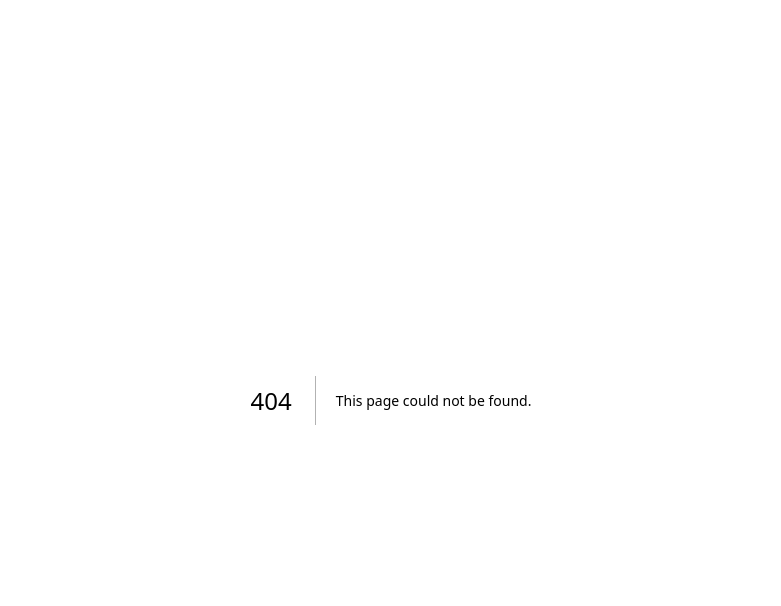
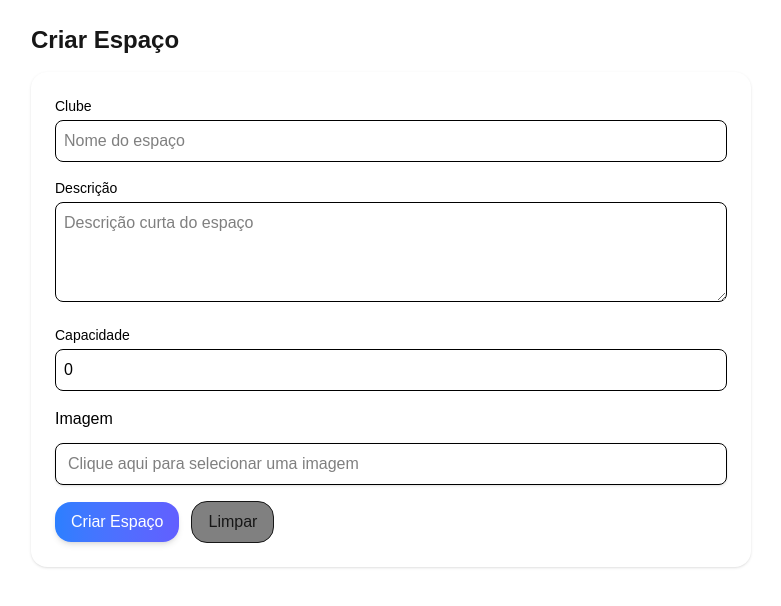
Before and after one commit to YaghoJP/PI-controle-espacos-frontend, a Next.js app in the folder frontend-ecomerce/: page /CreateSpace in a window 1280 px wide. Before the commit this address had no page. Shown: the top 606 px of the page, without its empty margins (249-1030 px from the left). Built offline with nearby package versions, Linux system fonts and the light colour scheme.

Commit message:
finish space delete create and list (#15)
Co-authored-by: godironbull <zikagabrielviera@gmail.com>

```diff
--- a/frontend-ecomerce/src/app/Componets/Buttons.tsx
+++ b/frontend-ecomerce/src/app/Componets/Buttons.tsx
@@ -1,3 +1,5 @@
+import { on } from "events";
+
 interface ButtonsProps{
     onChangeBack: ()=> void;
     onSubmit: ()=> void;
@@ -7,13 +9,13 @@ export function Buttons({onChangeBack, onSubmit}:ButtonsProps) {
     <div className="mb-6 col-span-2 flex gap-4">
       <button
         type="submit"
-        onClick={onSubmit}
+        onClick={onChangeBack}
         className="bg-gray-500 text-white px-4 py-2 rounded w-50/100 disabled:opacity-50"
       >
         Voltar
       </button>
       <button
-        onClick={onChangeBack}
+        onClick={onSubmit}
         type="submit"
         className="bg-blue-500 text-white px-4 py-2 rounded w-50/100 disabled:opacity-50"
       >
--- /dev/null
+++ b/frontend-ecomerce/src/app/Componets/FileInput.tsx
@@ -0,0 +1,71 @@
+"use client";
+
+import React, { useState, useRef } from "react";
+
+interface ImagePathInputProps {
+    onImageSelect: (file: string) => void;
+    value: string;
+}
+
+export function ImagePathInput({onImageSelect}: ImagePathInputProps) {
+  const [imageName, setImageName] = useState("");
+  const [preview, setPreview] = useState<string | null>(null);
+  const fileInputRef = useRef<HTMLInputElement>(null);
+
+  const handleFileSelect = (event: React.ChangeEvent<HTMLInputElement>) => {
+    const file = event.target.files?.[0];
+    onImageSelect(file ? file.name : "");
+    if (file) {
+      setImageName(file.name);
+      setPreview(URL.createObjectURL(file));
+    }
+  };
+
+  const handleInputClick = () => {
+    fileInputRef.current?.click();
+  };
+
+  return (
+    <div className="flex flex-col items-start gap-3">
+      {/* Campo de texto clicável */}
+      <label style={{ color: "black" }}>Imagem</label>
+      <input
+        type="text"
+        readOnly
+        value={imageName}
+        style={{ color: "black", borderColor: "black" }}
+        placeholder="Clique aqui para selecionar uma imagem"
+        onClick={handleInputClick}
+        className="w-full px-3 py-2 border rounded-lg shadow-sm cursor-pointer hover:border-blue-500 focus:outline-none"
+      />
+
+      {/* Input de arquivo oculto */}
+      <input
+        type="file"
+        accept="image/*"
+        ref={fileInputRef}
+        className="hidden"
+        onChange={handleFileSelect}
+      />
+
+      {/* Pré-visualização */}
+      {preview && (
+        <div
+          className="mt-2"
+          style={{
+            alignItems: "center",
+            justifyContent: "center",
+            display: "flex",
+            width: "100%",
+          }}
+        >
+          <img
+            src={preview}
+            alt="Preview"
+            className="max-w-xs max-h-60 rounded-lg border"
+          />
+        </div>
+      )}
+    </div>
+  );
+}
--- a/frontend-ecomerce/src/app/Componets/Navbar.tsx
+++ b/frontend-ecomerce/src/app/Componets/Navbar.tsx
@@ -34,8 +34,8 @@ export default function Navbar() {
       <div className="w-full md:w-auto order-3 md:order-2 mt-3 md:mt-0">
         <div className="flex items-center justify-around md:justify-center gap-2">
           <NavLink href="/dashboard" isActive>Espaços</NavLink>
-          <NavLink href="/minhas-reservas">Minhas Reservas</NavLink>
-          <NavLink href="/configuracoes">Configurações</NavLink>
+          <NavLink href="/minhas">Minhas Reservas</NavLink>
+          <NavLink href="/CreateSpace">Criar Espaço</NavLink>
         </div>
       </div>
 
--- /dev/null
+++ b/frontend-ecomerce/src/app/CreateSpace/page.tsx
@@ -0,0 +1,170 @@
+"use client";
+import React, { useState } from "react";
+import { ImagePathInput } from "../Componets/FileInput";
+export interface Space {
+  id?: number;
+  name: string;
+  description: string;
+  capacity: number;
+  available: boolean;
+}
+
+export default function CreateSpacePage() {
+  const [form, setForm] = useState<Space>({
+    name: "",
+    description: "",
+    capacity: 0,
+    available: true,
+  });
+
+  const [loading, setLoading] = useState(false);
+  const [error, setError] = useState<string | null>(null);
+  const [success, setSuccess] = useState<string | null>(null);
+  const [imagePath, setImagePath] = useState<string>("");
+  function handleChange<K extends keyof Space>(key: K, value: Space[K]) {
+    setForm((prev) => ({ ...prev, [key]: value }));
+  }
+  function validate() {
+    if (!form.name.trim()) return "Nome é obrigatório.";
+    if (!form.description.trim()) return "Descrição é obrigatória.";
+    if (!Number.isFinite(form.capacity) || form.capacity <= 0)
+      return "Capacidade deve ser maior que 0.";
+    return null;
+  }
+
+  async function handleSubmit(e: React.FormEvent) {
+
+    e.preventDefault();
+
+    setError(null);
+    setSuccess(null);
+
+    const v = validate();
+    if (v) {
+      setError(v);
+      return;
+    }
+
+    setLoading(true);
+    try {
+      console.log("Submitting form:", form);
+      // Ajuste a URL da API conforme seu backend
+      const res = await fetch("http://localhost:3001/spaces", {
+        method: "POST",
+        headers: { "Content-Type": "application/json" },
+        body: JSON.stringify(form),
+      });
+
+      const created = await res.json();
+      setSuccess("Espaço criado com sucesso.");
+      // limpar o form (opcional)
+      setForm({
+        name: "",
+        description: "",
+        capacity: 0,
+        available: true,
+      });
+      console.info("Created space:", created);
+    } catch (err) {
+      console.error(err);
+      setError("Erro desconhecido");
+    } finally {
+      setLoading(false);
+    }
+  }
+
+  return (
+    <div className="max-w-3xl mx-auto p-6">
+      <h1 className="text-2xl font-semibold mb-4 ">Criar Espaço</h1>
+
+      <form
+        onSubmit={handleSubmit}
+        className="space-y-4 bg-white p-6 rounded-2xl shadow"
+      >
+        <div>
+          <label
+            className="block text-sm font-medium mb-1"
+            style={{ color: "black", borderColor: "black" }}
+          >
+            Clube
+          </label>
+          <input
+            value={form.name}
+            onChange={(e) => handleChange("name", e.target.value)}
+            style={{ color: "black", borderColor: "black" }}
+            className="w-full p-2 border rounded-lg"
+            placeholder="Nome do espaço"
+            required
+          />
+        </div>
+
+        <div>
+          <label
+            className="block text-sm font-medium mb-1"
+            style={{ color: "black", borderColor: "black" }}
+          >
+            Descrição
+          </label>
+          <textarea
+            value={form.description}
+            onChange={(e) => handleChange("description", e.target.value)}
+            style={{ color: "black", borderColor: "black" }}
+            className="w-full p-2 border rounded-lg min-h-[100px]"
+            placeholder="Descrição curta do espaço"
+            required
+          />
+        </div>
+
+        <div>
+          <div>
+            <label
+              className="block text-sm font-medium mb-1"
+              style={{ color: "black", borderColor: "black" }}
+            >
+              Capacidade
+            </label>
+            <input
+              type="number"
+              value={form.capacity}
+              style={{ color: "black", borderColor: "black" }}
+              onChange={(e) => handleChange("capacity", Number(e.target.value))}
+              className="w-full p-2 border rounded-lg"
+              min={0}
+              required
+            />
+          </div>
+        </div>
+        <ImagePathInput onImageSelect={setImagePath} value={imagePath} />
+        <div className="flex items-center gap-3">
+          <button
+            type="submit"
+            className="px-4 py-2 rounded-2xl shadow-md bg-gradient-to-r from-blue-500 to-indigo-500 text-white disabled:opacity-60"
+            disabled={loading}
+          >
+            {loading ? "Salvando..." : "Criar Espaço"}
+          </button>
+
+          <button
+            type="button"
+            className="px-4 py-2 rounded-2xl border"
+            style={{ backgroundColor: "gray" }}
+            onClick={() =>
+              setForm({
+                name: "",
+                description: "",
+                capacity: 0,
+                available: true,
+              })
+            }
+            disabled={loading}
+          >
+            Limpar
+          </button>
+        </div>
+
+        {error && <p className="text-sm text-red-600">{error}</p>}
+        {success && <p className="text-sm text-green-600">{success}</p>}
+      </form>
+    </div>
+  );
+}
--- a/frontend-ecomerce/src/app/Dashboard/page.tsx
+++ b/frontend-ecomerce/src/app/Dashboard/page.tsx
@@ -1,34 +1,49 @@
 // app/dashboard/page.tsx
 "use client";
 
-import { useState } from 'react';
-import Navbar from '../Componets/Navbar';
-import SpaceCard, { type Space } from '../Componets/SpaceCard'; // Importa o componente e seu tipo
-import { Filter } from 'lucide-react';
+// React e hooks
+import { useEffect, useState } from "react";
+import Navbar from "../Componets/Navbar";
+import { Space} from "../Componets/SpaceCard"
+import SpaceCard  from "../Componets/SpaceCard"; // Importa o componente e seu tipo
+import { Filter } from "lucide-react";
+import { API_BASE_URL } from "../Service/localhost";
+import { handlerDeleteSpace } from "../Service/service";
 
-// Dados mocados. Em um app real, isso viria de uma API e o tipo `Space` garantiria a consistência.
-const spacesData: Space[] = [
-  { id: 1, club: 'Clube Central', name: 'Salão de Festas Premium', description: 'Amplo salão com decoração moderna, ideal para eventos corporativos e festas de grande porte.', capacity: 150, area: 200, imageBg: 'bg-gradient-to-br from-green-600 to-green-800' },
-  { id: 2, club: 'Clube Norte', name: 'Churrasqueira Gourmet', description: 'Área de churrasqueira com forno à lenha, pia e bancadas completas para preparação.', capacity: 40, area: 80, imageBg: 'bg-gradient-to-br from-blue-600 to-blue-800' },
-  { id: 3, club: 'Clube Sul', name: 'Quadra Poliesportiva', description: 'Quadra coberta para futebol, vôlei, basquete e outros esportes. Vestiários inclusos.', capacity: 30, area: 600, imageBg: 'bg-gradient-to-br from-cyan-500 to-cyan-700' },
-];
-
+// Componente principal da página de dashboard
 export default function DashboardPage() {
-  const [resultsCount, setResultsCount] = useState<number>(spacesData.length);
+  const [resultsCount, setResultsCount] = useState<number>();
+  const [spacesData, setSpacesData] = useState<Space[]>([]);
 
   const handleFilterChange = () => {
     const randomCount = Math.floor(Math.random() * spacesData.length) + 1;
     setResultsCount(randomCount);
   };
+  useEffect(() => {
+    const fetchSpaces = async () => {
+      try {
+        const response = await fetch(API_BASE_URL+"/spaces");
+        const data = await response.json();
+        setSpacesData(data);
+        setResultsCount(data.length); // Inicializa com o total de espaços
+      } catch (error) {
+        console.error("Erro ao buscar espaços:", error);
+      }
+    };
+    fetchSpaces();
+  }, [spacesData, resultsCount]);
 
   return (
     <>
       <Navbar />
-      {/* O fundo da página agora vem do seu globals.css (`var(--background)`) */}
       <main className="max-w-7xl mx-auto p-4 md:p-8">
         <header className="mb-8">
-          <h1 className="text-3xl md:text-4xl font-bold text-foreground mb-2">Espaços Disponíveis</h1>
-          <p className="text-base text-slate-500">Encontre e reserve o espaço perfeito para seu evento</p>
+          <h1 className="text-3xl md:text-4xl font-bold text-foreground mb-2">
+            Espaços Disponíveis
+          </h1>
+          <p className="text-base text-slate-500">
+            Encontre e reserve o espaço perfeito para seu evento
+          </p>
         </header>
 
         <section className="bg-background border rounded-xl p-6 mb-8 shadow-sm">
@@ -36,11 +51,19 @@ export default function DashboardPage() {
             <Filter className="text-blue-600" size={20} />
             Filtros Avançados
           </h2>
+
           <div className="grid grid-cols-1 sm:grid-cols-2 lg:grid-cols-4 gap-4">
-            {/* ... Filtros ... */}
+
             <div className="flex flex-col gap-1.5">
-              <label className="text-sm font-medium text-slate-600">Tipo de Espaço</label>
-              <select onChange={handleFilterChange} className="bg-background p-2.5 border-2 border-slate-200 dark:border-slate-700 rounded-lg text-sm transition-all focus:outline-none focus:border-blue-600 focus:ring-4 focus:ring-blue-600/10">
+              <label className="text-sm font-medium text-slate-600">
+                Tipo de Espaço
+              </label>
+              <select
+                onChange={handleFilterChange}
+                className="bg-background p-2.5 border-2 border-slate-200 dark:border-slate-700
+                rounded-lg text-sm transition-all focus:outline-none
+                focus:border-blue-600 focus:ring-4 focus:ring-blue-600/10"
+              >
                 <option>Todos os tipos</option>
                 <option>Salão de Festas</option>
               </select>
@@ -51,11 +74,15 @@ export default function DashboardPage() {
 
         <div>
           <p className="text-sm text-slate-500 mb-4">
-            Exibindo <strong className="font-semibold text-foreground">{resultsCount} espaços</strong> disponíveis
+            Exibindo{" "}
+            <strong className="font-semibold text-foreground">
+              {resultsCount} espaços
+            </strong>{" "}
+            disponíveis
           </p>
           <div className="grid grid-cols-1 md:grid-cols-2 xl:grid-cols-3 gap-6">
-            {spacesData.slice(0, resultsCount).map((space) => (
-              <SpaceCard key={space.id} space={space} />
+            {spacesData.slice(0, spacesData.length).map((space) => (
+              <SpaceCard key={space.id} space={space} onDelete={handlerDeleteSpace} />
             ))}
           </div>
         </div>
--- /dev/null
+++ b/frontend-ecomerce/src/app/Interfaces.tsx
@@ -0,0 +1,7 @@
+// eslint-disable-next-line @typescript-eslint/no-unused-vars
+interface User{
+    name: string;
+    email: string;
+    password: string;
+    role: 'ADMIN' | 'ASSOCIADO';
+}
--- /dev/null
+++ b/frontend-ecomerce/src/app/Service/localhost.ts
@@ -0,0 +1 @@
+export const API_BASE_URL = "http://localhost:3001";
--- /dev/null
+++ b/frontend-ecomerce/src/app/Service/service.ts
@@ -0,0 +1,39 @@
+import { API_BASE_URL } from "./localhost";
+
+export async function handlerLogin(email: string, password: string) {
+  const res = await fetch(API_BASE_URL+"/user", {
+    method: "POST",
+    headers: {
+      "Content-Type": "application/json",
+    },
+    body: JSON.stringify({ email, password }),
+  });
+  return res.json();
+}
+
+export async function handlerDeleteSpace(id: number){
+  await fetch(API_BASE_URL+`/spaces/${id}`, {
+    method: "DELETE",
+    headers: {
+      "Content-Type": "application/json",
+    },
+  });
+}
+
+export async function handlerCreateUser(user: {
+  name: string;
+  email: string;
+  password: string;
+  role: string;
+}) {
+  const res = await fetch(API_BASE_URL+"/user", {
+    method: "POST",
+    headers: {
+      "Content-Type": "application/json",
+    },
+    body: JSON.stringify(user),
+  });
+
+  const data = res.json();
+  console.log(data);
+}
--- a/frontend-ecomerce/src/app/TelaCadastro/page.tsx
+++ b/frontend-ecomerce/src/app/TelaCadastro/page.tsx
@@ -3,11 +3,60 @@
 import HearderCreate from "../Componets/Header";
 import { Buttons } from "../Componets/Buttons";
 import { TermsOfService } from "../Componets/TermsOfService";
-import PerfilSelector from "../Componets/PerfilSelector";
 import { InputTextEmail } from "../Componets/InputTextEmail";
 import { InputPassword } from "../Componets/InputPassword";
+import { handlerCreateUser } from "../Service/service";
+import { useRouter } from "next/navigation";
+import React from "react";
 
 export default function Cadastro() {
+  const router = useRouter();
+  const handlerBack = () => {
+    router.push("/TelaLogin");
+  };
+  const handleSubmit = () => {
+    if (
+      !formData.name ||
+      !formData.email ||
+      !formData.password ||
+      !formData.confirmpassword ||
+      formData.password.length < 6
+    ) {
+      alert("Por favor, preencha todos os campos corretamente.");
+      return;
+    } else if (formData.password !== formData.password) {
+      alert("As senhas não coincidem.");
+      return;
+    } else {
+      handlerCreateUser({
+        name: formData.name,
+        email: formData.email,
+        password: formData.password,
+        role: formData.role,
+      });
+      alert("Usuário cadastrado com sucesso!");
+      setFormData({
+        name: "",
+        email: "",
+        password: "",
+        confirmpassword: "",
+        role: "ASSOCIADO",
+      });
+    }
+  };
+  const [formData, setFormData] = React.useState<{
+    name: string;
+    email: string;
+    password: string;
+    confirmpassword: string;
+    role: string;
+  }>({
+    name: "",
+    email: "",
+    password: "",
+    confirmpassword: "",
+    role: "ASSOCIADO",
+  });
   return (
     <div className="flex justify-center items-center min-h-screen bg-gray-100">
       <form
@@ -20,7 +69,6 @@ export default function Cadastro() {
           <h3 className="font-semibold mb-2" style={{ color: "black" }}>
             Informações Pessoais
           </h3>
-          <div className="grid grid-cols-2 gap-4">
           <div className="flex flex-col">
             <label style={{ color: "black" }}>Nome</label>
             <input
@@ -28,66 +76,41 @@ export default function Cadastro() {
               type="text"
               name="nome"
               placeholder="Seu nome"
-                value={undefined}
-                onChange={undefined}
-                className="border rounded px-3 py-2 w-full"
+              value={formData.name}
+              onChange={(e) =>
+                setFormData({ ...formData, name: e.target.value })
+              }
+              className="border rounded px-3 py-2 w-full h-fu"
               required
             />
           </div>
-            <div className="flex flex-col">
-              <label style={{ color: "black" }}>Sobrenome</label>
-              <input
-                style={{ color: "black" }}
-                type="text"
-                name="nome"
-                placeholder="Seu nome"
-                value={undefined}
-                onChange={undefined}
-                className="border rounded px-3 py-2 w-full"
-                required
+
+          <InputTextEmail
+            value={formData.email}
+            setChange={(e) =>
+              setFormData({ ...formData, email: e.target.value })
+            }
+          />
+          <div className="flex flex-row gap-4 mt-4">
+            <InputPassword
+              value={formData.password}
+              labelvalue="Senha"
+              onChange={(e) =>
+                setFormData({ ...formData, password: e.target.value })
+              }
+            />
+            <InputPassword
+              value={formData.confirmpassword}
+              labelvalue="Confirmar Senha"
+              onChange={(e) =>
+                setFormData({ ...formData, confirmpassword: e.target.value })
+              }
             />
           </div>
         </div>
-          <div className="grid grid-cols-2 gap-4 mt-4">
-            <div className="flex flex-col">
-              <label style={{ color: "black" }}>CPF</label>
-              <input
-                style={{ color: "black" }}
-                type="text"
-                name="cpf"
-                placeholder="000.000.000-00"
-                value={undefined}
-                onChange={undefined}
-                className="border rounded px-3 py-2 w-full"
-                required
-              />
-            </div>
-            <div className="flex flex-col">
-              <label style={{color: "black"}}>Telefone</label>
-              <input
-                style={{ color: "black" }}
-                type="text"
-                name="telefone"
-                placeholder="(00) 00000-0000"
-                value={undefined}
-                onChange={undefined}
-                className="border rounded px-3 py-2 w-full"
-                required
-              />
-            </div>
-          </div>
-          <InputTextEmail value="" setChange={() => {}} />
-          <div className="flex flex-row gap-4 mt-4">
-            <InputPassword value="12356" labelvalue="Senha" onChange={()=>{}}/>
-            <InputPassword value="12356" labelvalue="Confirmar Senha" onChange={()=>{}}/>
-          </div>
-
-        </div>
-        {/* Tipo de Perfil */}
-        <PerfilSelector value="" onChange={() => {}} />
         {/* Termos de Serviço e Botões */}
         <TermsOfService />
-        <Buttons onChangeBack={() => {}} onSubmit={() => {}} />
+        <Buttons onChangeBack={handlerBack} onSubmit={handleSubmit} />
       </form>
     </div>
   );
--- a/frontend-ecomerce/src/app/TelaLogin/page.tsx
+++ b/frontend-ecomerce/src/app/TelaLogin/page.tsx
@@ -2,21 +2,17 @@
 
 import { useState } from "react";
 import Link from "next/link";
-
+import { useRouter } from "next/navigation";
 export default function LoginPage() {
   const [email, setEmail] = useState("");
   const [password, setPassword] = useState("");
   const [showPassword, setShowPassword] = useState(false);
   const [isLoading, setIsLoading] = useState(false);
-
-  const handleSubmit = (e: React.FormEvent<HTMLFormElement>) => {
+  const router = useRouter();
+  const handleSubmit = async (e: React.FormEvent<HTMLFormElement>) => {
     e.preventDefault();
-    setIsLoading(true);
-
-    setTimeout(() => {
-      setIsLoading(false);
-      alert("Login realizado com sucesso!");
-    }, 1500);
+    setIsLoading(true)
+    router.push("/Dashboard");
   };
 
   return (
```
Also changed, not shown: frontend-ecomerce/src/app/Componets/SpaceCard.tsx (+61 -22 lines), frontend-ecomerce/public/image.png (added), frontend-ecomerce/src/app/GridReservas/pages.tsx (added). Lines whose indentation alone changed are shown as unchanged.
